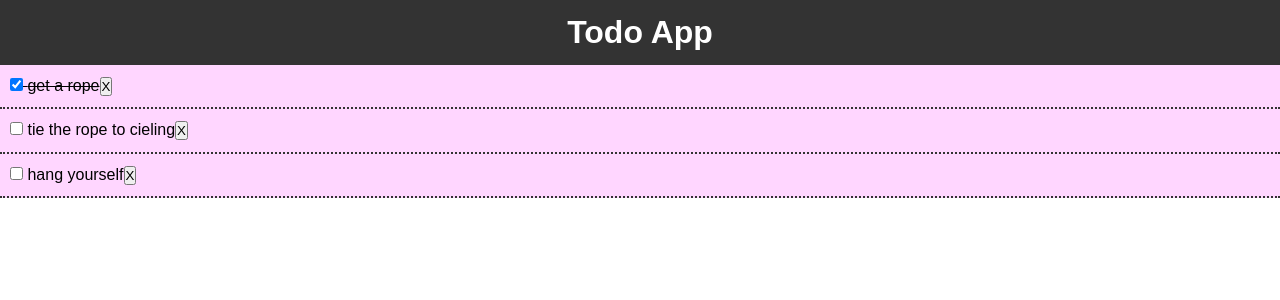
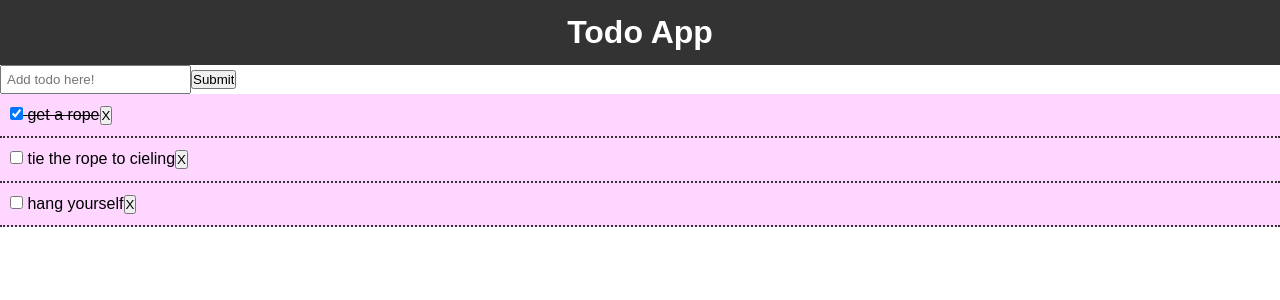
Before and after one commit to Niblegen/ReactTodoApp, a React (Create React App) app: page / in a window 1280 px wide. Shown: the top 300 px of the page. Built offline with nearby package versions, Linux system fonts and the light colour scheme.

Commit message:
1:15:38 app is complete

```diff
--- a/package.json
+++ b/package.json
@@ -8,7 +8,8 @@
     "@testing-library/user-event": "^7.2.1",
     "react": "^16.14.0",
     "react-dom": "^16.14.0",
-    "react-scripts": "3.4.3"
+    "react-scripts": "3.4.3",
+    "uuid": "^8.3.1"
   },
   "scripts": {
     "start": "react-scripts start",
--- a/src/App.js
+++ b/src/App.js
@@ -1,23 +1,26 @@
 import React, {Component} from 'react';
-import Todos from './components/Todos'
-import Header from './components/Header'
+import Todos from './components/Todos';
+import Header from './components/Header';
+import AddTodo from './components/AddTodo';
+import { v4 as uuidv4 } from 'uuid';
+
 import './App.css';
 
 class App extends Component {
   state = {
     todos: [
       {
-        id: 1,
+        id: uuidv4(),
         title: 'get a rope',
         isCompleted: true,
       },
       {
-        id: 2,
+        id: uuidv4(),
         title: 'tie the rope to cieling',
         isCompleted: false,
       },
       {
-        id: 3,
+        id: uuidv4(),
         title: 'hang yourself',
         isCompleted: false,
       }
@@ -41,16 +44,29 @@
     });
   }
 
+  addTodo = (title) => {
+    const newTodo = {
+      id: uuidv4(),
+      title,
+      isCompleted: false,
+    }
+    this.setState({todos : [...this.state.todos, newTodo]});
+  }
   render(){
     return(
       <div>
+        <div className="App">
           <Header />
+          <AddTodo
+            AddTodo = {this.addTodo}
+          />
           <Todos
           todo = {this.state.todos}
           setComplete = {this.setComplete}
           delTodo = {this.delTodo}
           />
         </div>
+      </div>
     );
   }
 }
--- a/src/components/AddTodo.js
+++ b/src/components/AddTodo.js
@@ -1,10 +1,35 @@
 import React, { Component } from 'react'
 
 export class AddTodo extends Component {
+  state = {
+    title: '',
+  }
+
+  onSubmit = (e) => {
+    e.preventDefault();
+    this.props.AddTodo(this.state.title);
+    this.setState({ title: ""});
+  }
+  onChange = (e) => this.setState({[e.target.name]: e.target.value});
+
   render() {
     return (
-      <form>
+      <form onSubmit={this.onSubmit}>
+        <input
+          type="text"
+          name="title"
+          placeholder="Add todo here!"
+          style={{flex: '10', padding: '5px'}}
+          value={this.state.title}
+          onChange={this.onChange}
+          />
+        <input
+          type="submit"
+          value="Submit"
+          className="btn"
+          style={{flex:'2'}}
 
+        />
       </form>
     )
   }
```
Also changed, not shown: 1 other file (tests, documents, lock files or other folders). Lines whose indentation alone changed are shown as unchanged.
